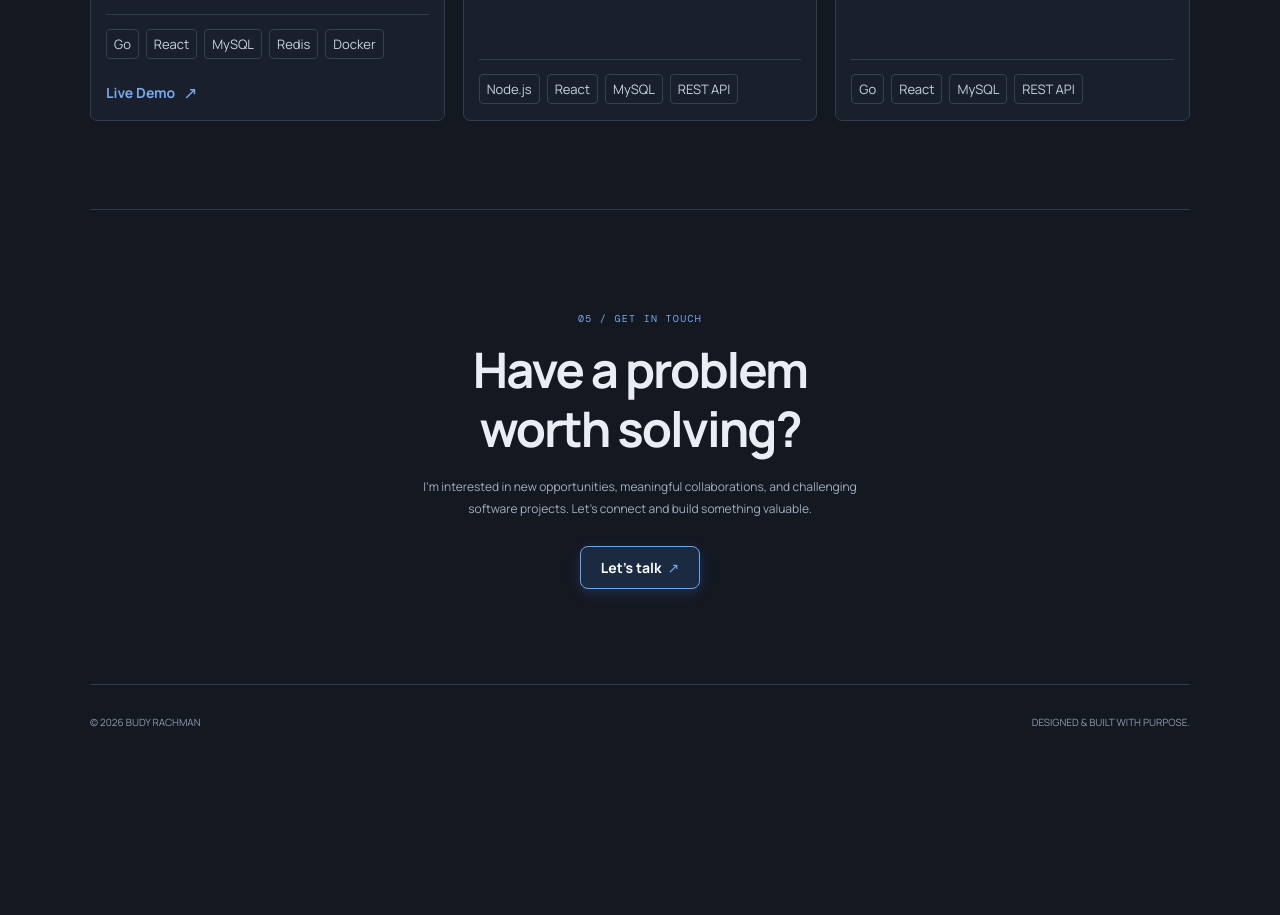
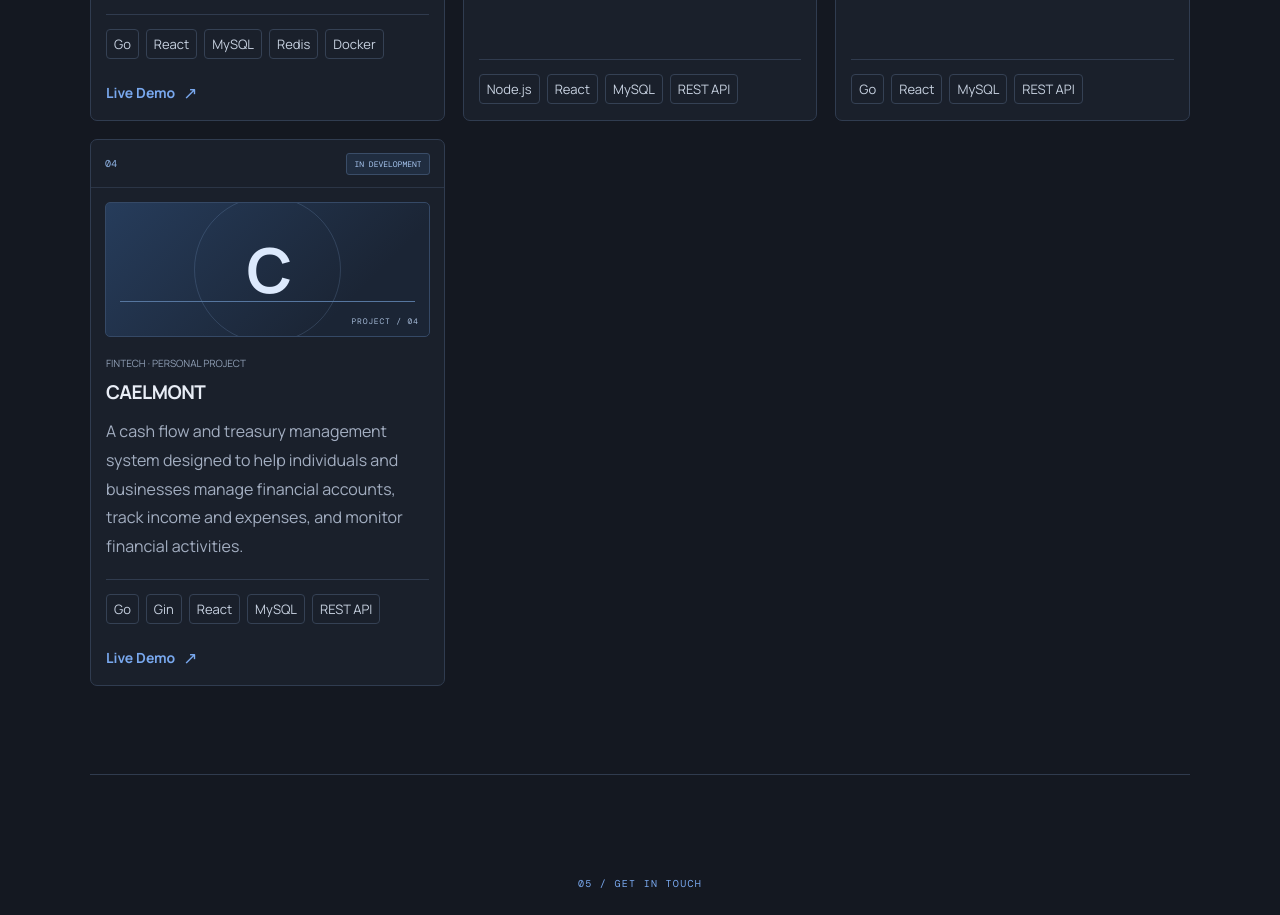
Before and after one commit to beyeyboy07/budy-rachman, a React (Vite) app: page / in a window 1280 px wide. Shown: the part 3600-4515 px from the top of the page. Before the commit the page ends 4359 px from the top, so only its background shows below. Built offline with nearby package versions, Linux system fonts and the light colour scheme.

Commit message:
update projet

```diff
--- a/src/App.tsx
+++ b/src/App.tsx
@@ -66,6 +66,17 @@ const projects = [
     stack: ['Go', 'React', 'MySQL', 'REST API'],
     status: 'IN DEVELOPMENT',
     mark: 'S',
+  },
+  {
+    number: '04',
+    name: 'CAELMONT',
+    type: 'FINTECH · PERSONAL PROJECT',
+    description:
+      'A cash flow and treasury management system designed to help individuals and businesses manage financial accounts, track income and expenses, and monitor financial activities.',
+    stack: ['Go', 'Gin', 'React', 'MySQL', 'REST API'],
+    status: 'IN DEVELOPMENT',
+    mark: 'C',
+    url: 'https://www.budy-rachman.site/caelmont',
   },
 ]
 
```
